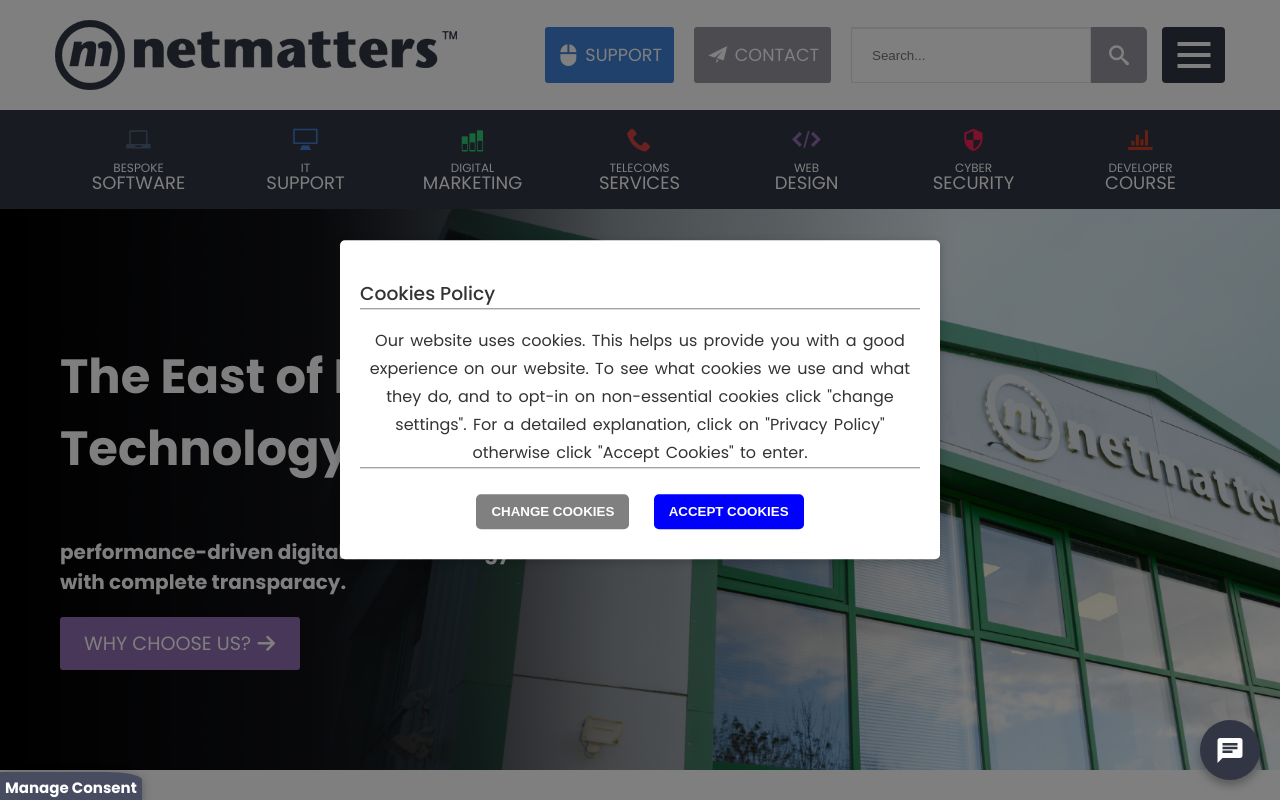
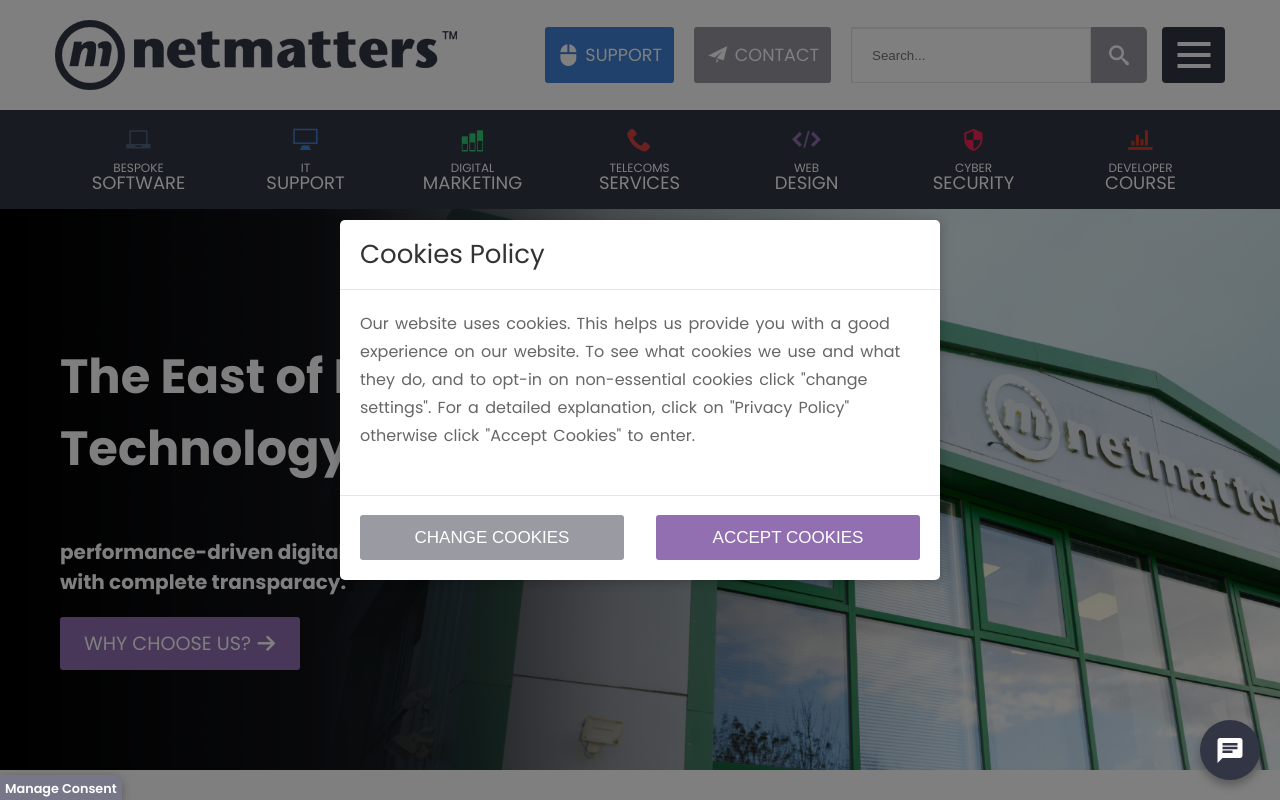
Before and after one commit to roff-dev/NetMatters-HTML-and-CSS-Assessment, a PHP site: page / in a window 1280 px wide. Run offline with PHP 8.4, Linux system fonts and the light colour scheme; some web fonts are replaced.

Commit message:
cookie popup and manage button style complete

```diff
--- a/css/styles.css
+++ b/css/styles.css
@@ -320,7 +320,7 @@ VARIABLES
 /*=================================================================
 MIXINS
 ===================================================================*/
-.cookie-consent button, .btn-trust, .btn-google, .btn-welcome, .btn-hero, .social-btn a {
+.btn-trust, .btn-google, .btn-welcome, .btn-hero, .social-btn a {
   color: #fff;
   font-weight: bold;
   text-decoration: none;
@@ -328,11 +328,11 @@ MIXINS
   padding: 0.75em 1.5em;
   border-radius: 0.35em;
 }
-.cookie-consent button:hover, .btn-trust:hover, .btn-google:hover, .btn-welcome:hover, .btn-hero:hover, .social-btn a:hover {
+.btn-trust:hover, .btn-google:hover, .btn-welcome:hover, .btn-hero:hover, .social-btn a:hover {
   color: #fff;
   opacity: 0.8;
 }
-.cookie-consent button:active, .btn-trust:active, .btn-google:active, .btn-welcome:active, .btn-hero:active, .social-btn a:active {
+.btn-trust:active, .btn-google:active, .btn-welcome:active, .btn-hero:active, .social-btn a:active {
   opacity: initial;
 }
 
@@ -487,13 +487,18 @@ h3 {
 .floating-l a {
   display: inline;
   padding: 5px;
-  background-color: #484c61;
-  color: white;
-  border-radius: 0 25% 0 0;
+  color: white;
+  background-color: #76788a;
+  border-radius: 0 10px 0 0;
   text-decoration: none;
-  font-size: 15px;
-  font-weight: bold;
+  font-size: 0.8rem;
+  font-weight: 600;
   box-shadow: 0 2px 10px rgba(0, 0, 0, 0.3);
+}
+.floating-l a:hover {
+  border: solid #75788a;
+  border-width: 1px 1px 0 0;
+  background-color: #9193a1;
 }
 
 footer {
@@ -834,47 +839,89 @@ footer .footer-row .footer-menu ul a:hover {
   top: 50%;
   left: 50%;
   transform: translate(-50%, -50%);
-  background: #fff;
-  color: #333;
-  padding: 20px;
-  border-radius: 5px;
   box-shadow: 0 2px 10px rgba(0, 0, 0, 0.2);
   z-index: 1000;
   display: none;
   width: 90%;
+}
+
+.cookie-consent-title {
+  border-radius: 5px 5px 0 0;
+  border-bottom: 1px solid #e5e5e5;
+  padding: 15px 20px;
+  background: #fff;
+  color: #333;
   text-align: center;
-}
-.cookie-consent h3 {
-  border-bottom: 1px solid grey;
   text-align: left;
 }
-.cookie-consent p {
-  border-bottom: 1px solid grey;
+.cookie-consent-title h3 {
+  margin: 0;
+  font-size: 26px;
+  font-weight: 400;
+}
+
+.cookie-consent-para {
+  padding: 20px;
+  background: #fff;
+  color: #666;
+  text-align: left;
+  border-bottom: 1px solid #e5e5e5;
   word-spacing: 2px;
   line-height: 1.75rem;
 }
+.cookie-consent-para p {
+  margin: 0 0 25px;
+}
+
+.cookie-consent-buttons {
+  padding: 19px 20px 20px;
+  background: #fff;
+  color: #333;
+  text-align: center;
+  border-radius: 0 0 5px 5px;
+  display: flex;
+  flex-direction: column;
+  flex-wrap: wrap;
+  justify-content: space-between;
+}
 
 .cookie-consent button {
-  margin: 10px;
-  padding: 10px 15px;
+  height: auto;
+  line-height: 35px;
+  padding: 5px 15px;
+  text-transform: uppercase;
+  font-size: 1.063rem;
+  border-radius: 3px;
+  white-space: normal;
   border: none;
-  border-radius: 5px;
   cursor: pointer;
 }
 
 #acceptCookies {
-  background-color: blue;
+  background-color: #926fb1;
   color: white;
 }
 
 #changeCookies {
-  background-color: grey;
-  color: white;
+  background-color: #999aa2;
+  color: white;
+  margin-bottom: 20px;
 }
 
 @media (min-width: 768px) {
   .cookie-consent {
     width: 600px;
+  }
+  #changeCookies {
+    margin: 0;
+  }
+  .cookie-consent-buttons {
+    flex-direction: row;
+    flex-wrap: nowrap;
+    justify-content: space-between;
+  }
+  .cookie-consent button {
+    width: 264px;
   }
 }
 .newsbox1 {
--- a/index.html
+++ b/index.html
@@ -185,10 +185,12 @@
     <!-- cookie policy -->
      <!-- MAYBE SPLIT THESE INTO OWN DIVS WITHIN CONTAINER -->
     <div class="cookie-consent" id="cookieConsent">
-        <h3>Cookies Policy</h3>
-        <p>Our website uses cookies. This helps us provide you with a good experience on our website. To see what cookies we use and what they do, and to opt-in on non-essential cookies click "change settings". For a detailed explanation, click on "Privacy Policy" otherwise click "Accept Cookies" to enter.</p>
-        <button id="changeCookies">Change Cookies</button>
-        <button id="acceptCookies">Accept Cookies</button>
+        <div class="cookie-consent-title"><h3>Cookies Policy</h3></div>
+        <div class="cookie-consent-para"><p>Our website uses cookies. This helps us provide you with a good experience on our website. To see what cookies we use and what they do, and to opt-in on non-essential cookies click "change settings". For a detailed explanation, click on "Privacy Policy" otherwise click "Accept Cookies" to enter.</p></div>
+        <div class="cookie-consent-buttons">
+            <button id="changeCookies">Change Cookies</button>
+            <button id="acceptCookies">Accept Cookies</button>
+        </div>
     </div>
 
 
--- a/scss/partials/layout/_float.scss
+++ b/scss/partials/layout/_float.scss
@@ -30,13 +30,17 @@
     a {
         display: inline;
         padding: 5px;
-
-        background-color: lighten($color-secondary, 10);
         color: white;
-        border-radius: 0 25% 0 0;
+        background-color: #76788a;
+        border-radius: 0 10px 0 0;
         text-decoration: none;
-        font-size: 15px;
-        font-weight: bold;
+        font-size: .8rem;
+        font-weight: 600;
         box-shadow: 0 2px 10px rgba(0, 0, 0, 0.3);
+        &:hover {
+            border: solid #75788a;
+            border-width: 1px 1px 0 0;
+            background-color: lighten($color: #75788a, $amount: 10);
+        }
     }
 }
--- a/scss/partials/modules/_cookies.scss
+++ b/scss/partials/modules/_cookies.scss
@@ -16,48 +16,90 @@
     top: 50%;
     left: 50%;
     transform: translate(-50%, -50%);
-    background: #fff;
-    color: #333;
-    padding: 20px;
-    border-radius: 5px;
     box-shadow: 0 2px 10px rgba(0, 0, 0, 0.2);
     z-index: 1000;
     display: none;
     width: 90%;
+}
+
+.cookie-consent-title {
+    border-radius: 5px 5px 0 0;
+    border-bottom: 1px solid #e5e5e5;
+    padding: 15px 20px;
+    background: #fff;
+    color: #333;
     text-align: center;
+    text-align: left;
     h3 {
-        border-bottom: 1px solid grey;
-        text-align: left;
-    }
-    p {
-        border-bottom: 1px solid grey;
-        word-spacing: 2px;
-        line-height: 1.75rem;
+        margin: 0;
+        font-size: 26px;
+        font-weight: 400;
     }
 }
 
-//buttons
+.cookie-consent-para {
+    padding: 20px;
+    background: #fff;
+    color: #666;
+    text-align: left;
+    border-bottom: 1px solid #e5e5e5;
+    word-spacing: 2px;
+    line-height: 1.75rem;
+    p {
+        margin: 0 0 25px;
+    }
+}
+
+.cookie-consent-buttons {
+    padding: 19px 20px 20px;
+    background: #fff;
+    color: #333;
+    text-align: center;
+    border-radius: 0 0 5px 5px;
+    display: flex;
+    flex-direction: column;
+    flex-wrap: wrap;
+    justify-content: space-between
+}
+
+// buttons
 .cookie-consent button {
-    @extend %btn;
-    margin: 10px;
-    padding: 10px 15px;
+    height: auto;
+    line-height: 35px;
+    padding: 5px 15px;
+    text-transform: uppercase;
+    font-size: 1.063rem;
+    border-radius: 3px;
+    white-space: normal;
     border: none;
-    border-radius: 5px;
     cursor: pointer;
 }
 
 
 #acceptCookies {
-    background-color: blue;
+    background-color: #926fb1;
     color: white;
 }
 
 #changeCookies {
-    background-color: grey;
+    background-color: #999aa2;
     color: white;
+    margin-bottom: 20px;
 }
 @include mq('s') {
     .cookie-consent {
         width: 600px;
     }
+    #changeCookies {
+        margin: 0;
+    }
+    .cookie-consent-buttons {
+        flex-direction: row;
+        flex-wrap: nowrap;
+        justify-content: space-between;
+
+    }
+    .cookie-consent button {
+        width: 264px;
+    }
 }
```
Also changed, not shown: 1 other file.
